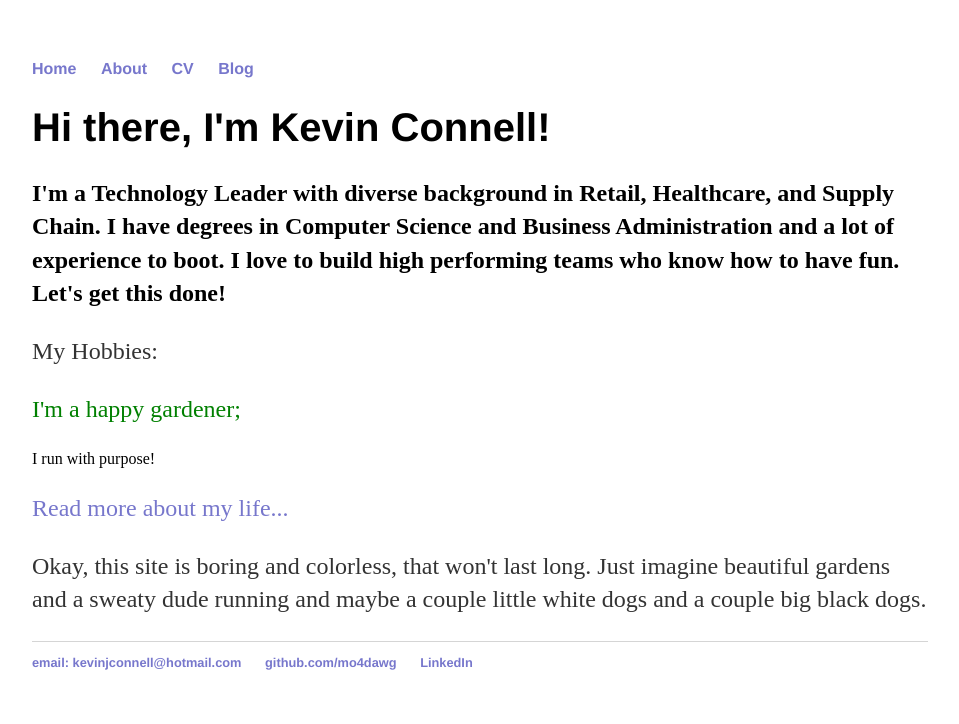
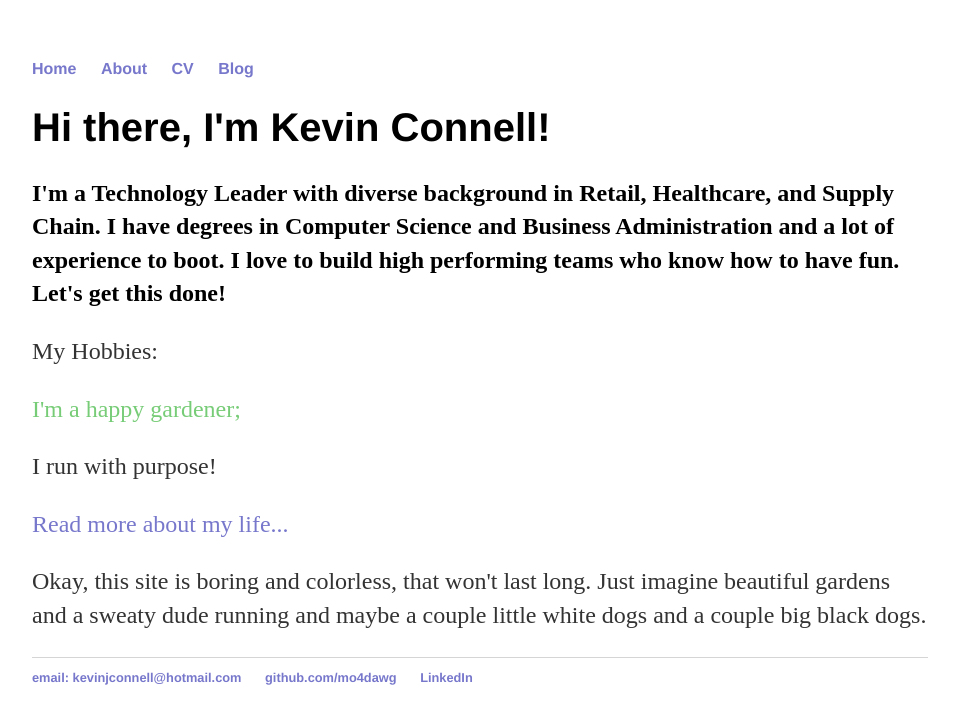
Before and after one commit to mo4dawg/mo4dawg.github.io, a Jekyll site: the page built from index.html, in a window 1280 px wide. Shown: the top 724 px of the page, without its empty margins (160-1119 px from the left). Built offline with Jekyll 4.4.1, drawn with Linux system fonts in a browser that asks for light colours.

Commit message:
Update index.html

```diff
--- a/index.html
+++ b/index.html
@@ -7,7 +7,7 @@ title: Kevin Connell, Technology Leader
         <h1>Hi there, I'm Kevin Connell!</h1>
         <span></span>
 		<h2></b>I'm a Technology Leader with diverse background in Retail, Healthcare, and Supply Chain.  I have degrees in Computer Science and Business Administration and a lot of experience to boot.  I love to build high performing teams who know how to have fun.  Let's get this done!</h2>
-		<p>My Hobbies:</p><p style = "color: green"> I'm a happy gardener;</p><p></p> I run with purpose! </p>
+		<p>My Hobbies:</p><p style = "color: #7C7"> I'm a happy gardener; <p style = "color: #333"> I run with purpose! </p>
 		<p><span><a href="/about">Read more about my life...</a></p></span>
 		<p> </p>
 		<p>Okay, this site is boring and colorless, that won't last long.  Just imagine beautiful gardens and a sweaty dude running and maybe a couple little white dogs and a couple big black dogs.  </p>
```
